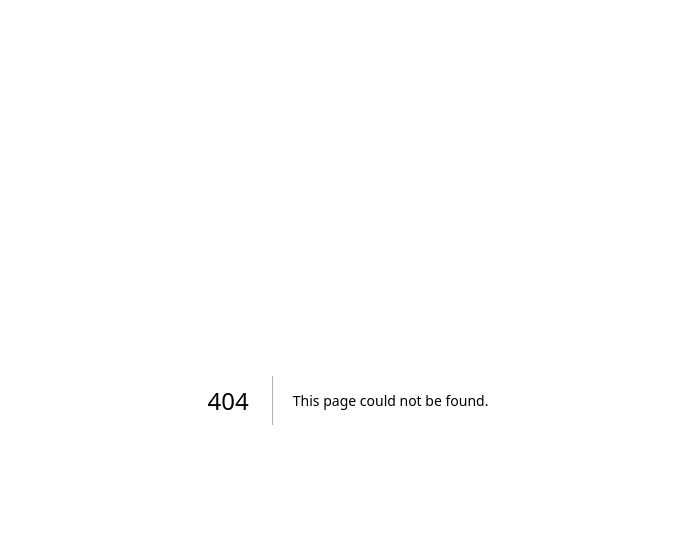
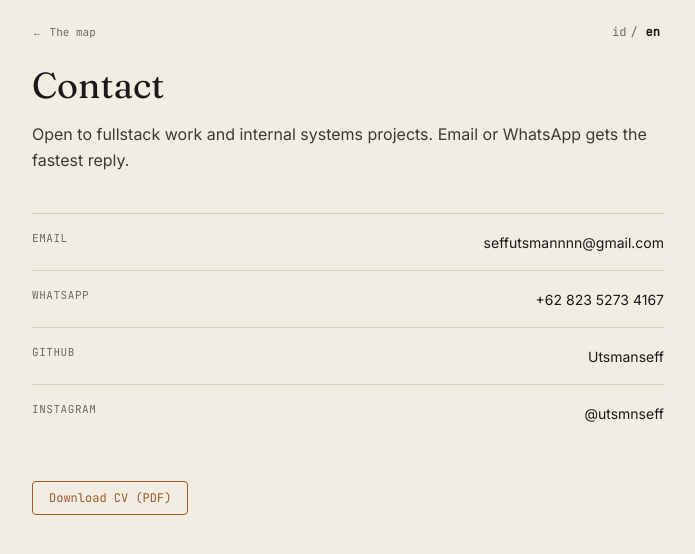
Before and after one commit to Utsmanseff/utsmanseff, a Next.js app: page /kontak in a window 1280 px wide. Before the commit this address had no page. Shown: the top 554 px of the page, without its empty margins (292-987 px from the left). Built offline with nearby package versions, Linux system fonts and the light colour scheme.

Commit message:
feat(contact): add contact page with CV download
Paper-layer page listing email, WhatsApp, GitHub and Instagram, plus a
link to the CV PDF. Uses amber-ink rather than amber — plain amber only
reaches 2.82:1 on the cream paper background.

```diff
--- /dev/null
+++ b/src/app/kontak/page.js
@@ -0,0 +1,63 @@
+"use client";
+
+import { meta } from '@/lib/data/meta';
+import { useLocale } from '@/lib/hooks/useLocale';
+import PaperHeader from '@/components/work/PaperHeader';
+import FadeIn from '@/components/ui/FadeIn';
+
+const COPY = {
+  heading: { id: 'Kontak', en: 'Contact' },
+  intro: {
+    id: 'Terbuka untuk pekerjaan fullstack dan project sistem internal. Paling cepat dibalas lewat email atau WhatsApp.',
+    en: 'Open to fullstack work and internal systems projects. Email or WhatsApp gets the fastest reply.',
+  },
+  cv: { id: 'Unduh CV (PDF)', en: 'Download CV (PDF)' },
+};
+
+export default function ContactPage() {
+  const { locale } = useLocale();
+  const rows = [
+    { label: 'Email', value: meta.email, href: `mailto:${meta.email}` },
+    { label: 'WhatsApp', value: meta.whatsapp, href: meta.whatsappLink },
+    { label: 'GitHub', value: meta.githubHandle, href: meta.github },
+    { label: 'Instagram', value: meta.instagramHandle, href: meta.instagram },
+  ];
+
+  return (
+    <div className="max-w-2xl mx-auto px-5 pb-20">
+      <PaperHeader locale={locale} />
+      <FadeIn as="main">
+        <h1 className="font-display text-4xl mb-4">{COPY.heading[locale]}</h1>
+        <p className="text-base leading-relaxed text-ink/85 mb-10">{COPY.intro[locale]}</p>
+
+        <dl className="flex flex-col">
+          {rows.map((r) => (
+            <div key={r.label} className="flex justify-between gap-6 border-t border-rule py-4">
+              <dt className="font-mono text-[11px] uppercase tracking-wider text-mute">
+                {r.label}
+              </dt>
+              <dd>
+                <a
+                  href={r.href}
+                  target={r.href.startsWith('http') ? '_blank' : undefined}
+                  rel={r.href.startsWith('http') ? 'noopener noreferrer' : undefined}
+                  className="text-sm hover:text-amber-ink transition-colors duration-500"
+                >
+                  {r.value}
+                </a>
+              </dd>
+            </div>
+          ))}
+        </dl>
+
+        <a
+          href={meta.cvFile}
+          className="inline-block font-mono text-xs border border-amber-ink text-amber-ink px-4 py-2
+                     rounded-sm mt-10 hover:bg-amber-ink hover:text-paper transition-colors duration-500"
+        >
+          {COPY.cv[locale]}
+        </a>
+      </FadeIn>
+    </div>
+  );
+}
```
